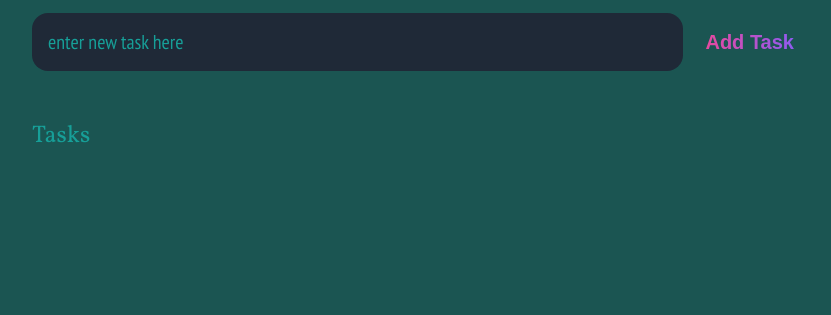
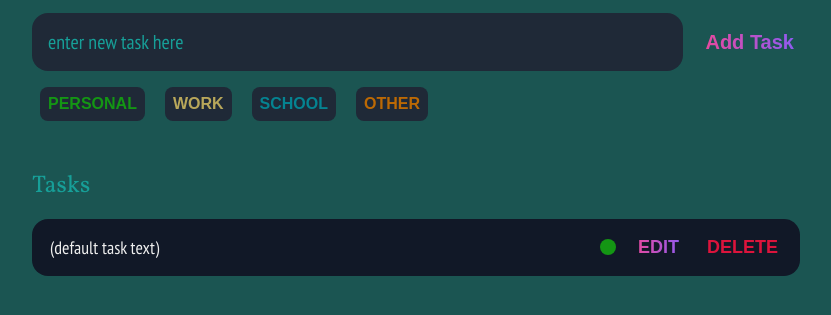
Before and after one commit to brooksjake/brooks_projects, a plain HTML site: page basicprojects/todo-list/index.html in a window 1280 px wide. Shown: the part 115-430 px from the top of the page, without its empty margins (224-1055 px from the left). Drawn offline with Linux system fonts and the light colour scheme.

Commit message:
added type

```diff
--- a/basicprojects/todo-list/index.html
+++ b/basicprojects/todo-list/index.html
@@ -20,13 +20,19 @@
             type="submit"
             value="Add Task"/>
         </form>
+        <div id="item-types">
+            <button id="personal-btn">Personal</button>
+            <button id="work-btn">Work</button>
+            <button id="school-btn">School</button>
+            <button id="other-btn">Other</button>
+        </div>
     </header>
 
     <main>
         <section class="list">
             <h2>Tasks</h2>
             <div id="items">
-                <!-- <div class="item">
+                <div class="item">
                     <div class="content">
                         <input
                         type="text"
@@ -34,11 +40,12 @@
                         value="(default task text)"
                         readonly/>
                     </div>
+                    <div class="type-circle"></div>
                     <div class="actions">
                         <button class="edit">Edit</button>
                         <button class="delete">Delete</button>
                     </div>
-                </div> -->
+                </div>
             </div>
         </section>
     </main>
--- a/basicprojects/todo-list/main.css
+++ b/basicprojects/todo-list/main.css
@@ -10,12 +10,15 @@
     --light: #eee;
     --pink: #ec4899;
     --purple: #8b5cf6;
+    --personal: #149614;
+    --work: #f5d969b7;
+    --school: #058391;
+    --other: #bc6904;
 }
 
 * {
     box-sizing: border-box;
     margin: 0;
-    /* font-family: ; */
 }
 
 body {
@@ -87,6 +90,48 @@ input, button {
     opacity: .6;
 }
 
+#item-types {
+    padding-top: 1rem;
+}
+
+#item-types button {
+    cursor: pointer;
+    padding: .5rem;
+    margin: 0 .5rem;
+    font-size: 1rem;
+    font-weight: 700;
+    text-transform: uppercase;
+    transition: .4s;
+    appearance: none;
+    border: none;
+    background: var(--darker);
+    border-radius: .5rem;
+}
+
+#item-types #personal-btn {
+    color: var(--personal);
+}
+
+#item-types #work-btn {
+    color: var(--work);
+}
+
+#item-types #school-btn {
+    color: var(--school);
+}
+
+#item-types #other-btn {
+    color: var(--other);
+}
+
+#item-types button:hover {
+    opacity: .8;
+}
+
+#item-types button:active {
+    opacity: .6;
+}
+
 main {
     flex: 1 1 0%;
     max-width: 800px;
@@ -132,6 +177,14 @@ main {
     color: var(--pink);
 }
 
+#items .item .type-circle {
+    width: 1rem;
+    height: 1rem;
+    border-radius: .5rem;
+    background-color: var(--personal);
+    margin: .25rem 1rem;
+}
+
 #items .item .actions {
     display: flex;
     margin: 0 -.5rem;
@@ -140,11 +193,10 @@ main {
 .item .actions button {
     cursor: pointer;
     margin: 0 0.5rem;
-    font-size: 1.125;
+    font-size: 1.125rem;
     font-weight: 700;
     text-transform: uppercase;
     transition: .4s;
-
 }
 
 .item .actions button:hover {
--- a/basicprojects/todo-list/main.js
+++ b/basicprojects/todo-list/main.js
@@ -2,6 +2,20 @@ window.addEventListener('load', () => {
     const form = document.querySelector("#new-list-item");
     const input = document.querySelector("#new-item-input");
     const list_el = document.querySelector("#items");
+
+    const personal_btn = document.querySelector("#personal-btn");
+    const work_btn = document.querySelector("work-btn");
+    const school_btn = document.querySelector("school-btn");
+    const other_btn = document.querySelector("other-btn");
+
+    let active_type = personal_btn
+
+    personal_btn.addEventListener('click', () => {
+        if (active_type != personal_btn) {
+            active_type = personal_btn;
+        }
+        set_shadows(active_type, personal_btn, work_btn, school_btn, other_btn);
+    });
 
     form.addEventListener('submit', (e) => {
         e.preventDefault();
@@ -63,3 +77,7 @@ window.addEventListener('load', () => {
         });
     });
 });
+
+function set_shadows(active_type, personal_btn, work_btn, school_btn, other_btn) {
+
+}
```
